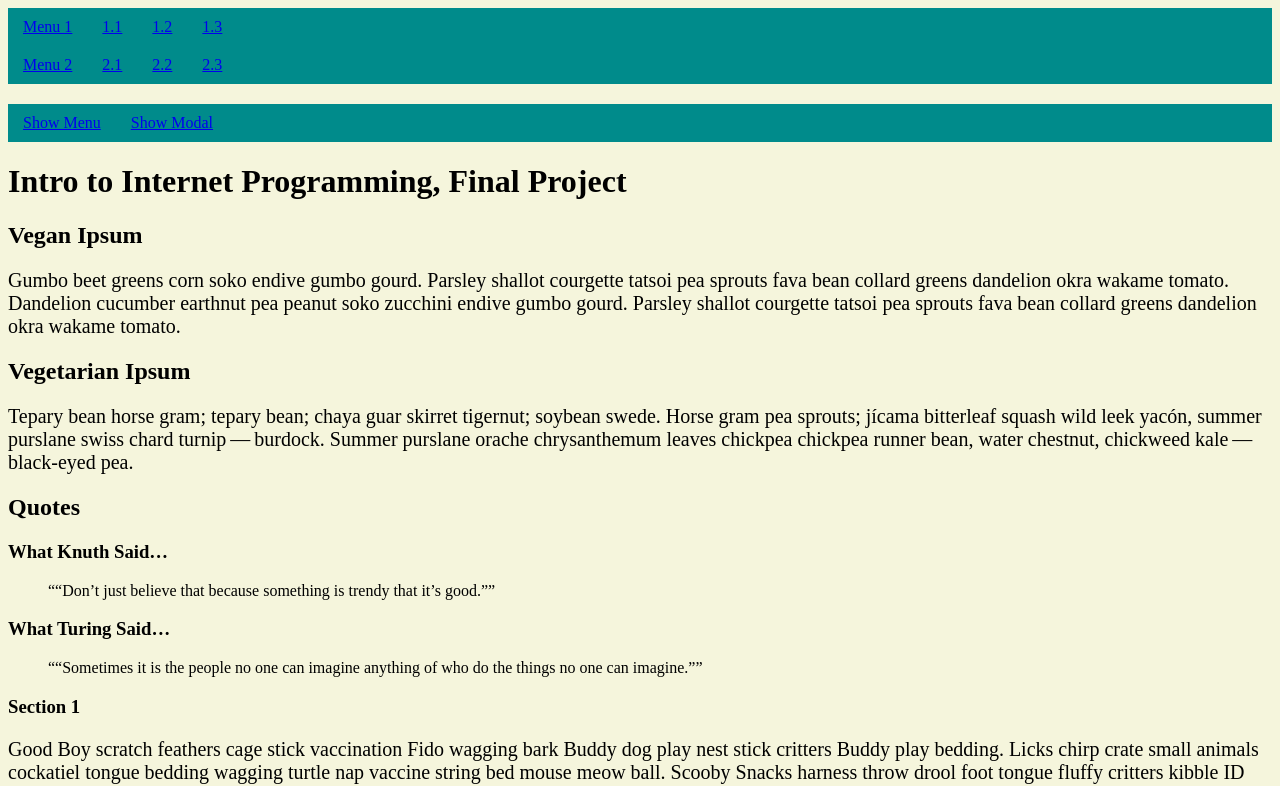
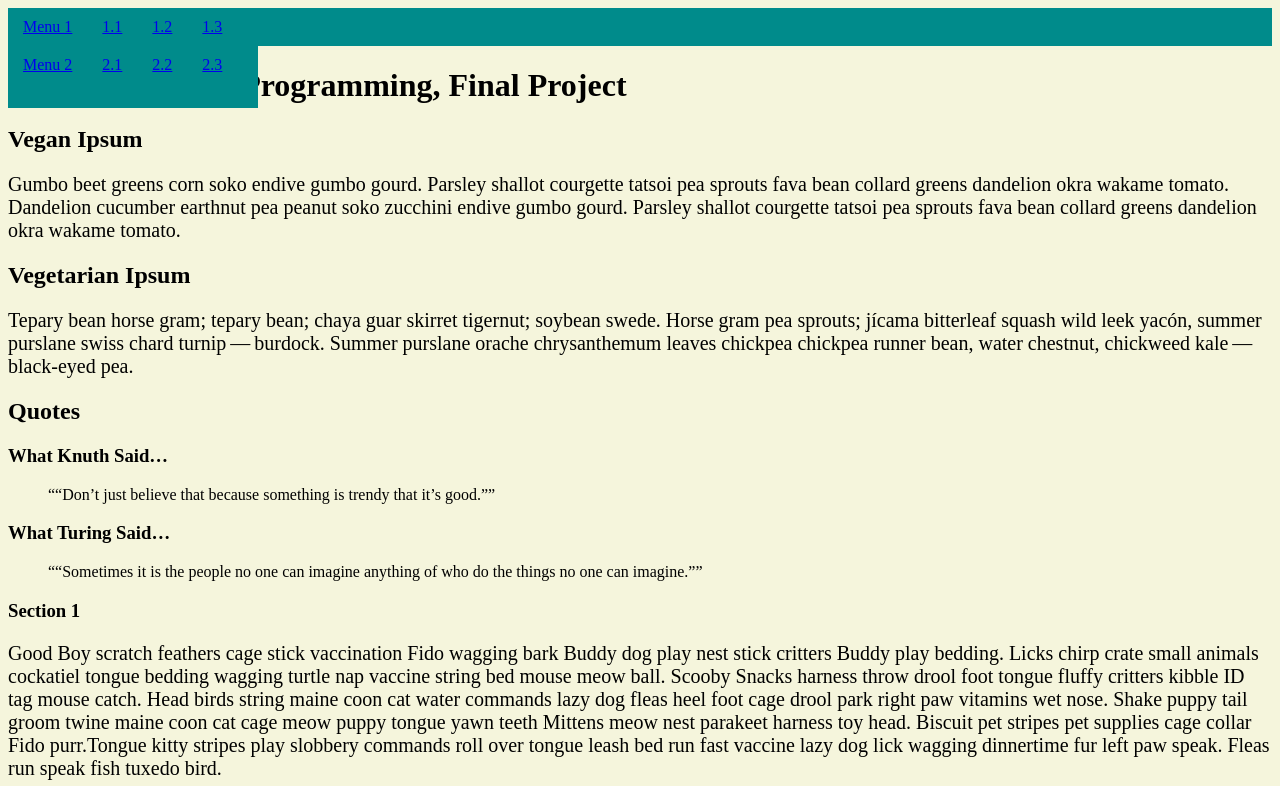
Before and after one commit to AaronO4/assignment-3--intro-to-internet-programming--cs-275--spring-2026, a website: page index.html in a window 1280 px wide. Both pictures are taken after a click on the link "Show Menu". Shown: the top 786 px of the page. Drawn offline with Linux system fonts and the light colour scheme.

Commit message:
Constructed a Menu

```diff
--- a/index.html
+++ b/index.html
@@ -7,17 +7,17 @@
     <link rel="stylesheet" href="styles/main.css">
   </head>
 <body>
-  <nav id = "menu">
-    <ul>
+  <nav>
+    <ul class="menu" id="menuID">
       <li><a href="#">Menu 1</a>
-        <ul>
+        <ul class="dropdown-menu-one">
           <li><a href="#">1.1</a></li>
           <li><a href="#">1.2</a></li>
           <li><a href="#">1.3</a></li>
         </ul>
       </li>
       <li><a href="#">Menu 2</a>
-        <ul>
+        <ul class="dropdown-menu-two">
           <li><a href="#">2.1</a></li>
           <li><a href="#">2.2</a></li>
           <li><a href="#">2.3</a></li>
--- a/scripts/main.js
+++ b/scripts/main.js
@@ -2,11 +2,15 @@ const modal = document.getElementById(`modal`);
 const modalPanel = document.getElementById(`modalPanel`);
 const modalContent = document.getElementById(`modalContent`);
 const modalButton = document.getElementById(`modalButton`);
-const menu = document.getElementById(`menu`);
+const menu = document.getElementById(`menuID`);
+const menuOne = document.getElementById(`dropdown-menu-one`);
+const menuTwo = document.getElementById(`dropdown-menu-two`);
 const menuButton = document.getElementById(`menuButton`);
 
 menuButton.onclick = function() {
-    menu.style.display = `block`; //TODO: fill
+    menu.style.display = `block`;
+    menuOne.style.display = `block`;
+    menuTwo.style.display = `block`;
 };
 
 modalButton.onclick = function() {
--- a/styles/main.css
+++ b/styles/main.css
@@ -11,11 +11,20 @@ body {
 }
 
 nav {
-  padding-bottom: 20px;
+  padding-bottom: 0;
 }
 
 header {
   background-color: darkcyan;
+}
+
+.menu {
+  display: none;
+  position: fixed;
+  width: 250px;
+  height: 100px;
+  margin: 0;
+  padding: 0;
 }
 
 ul {
```
